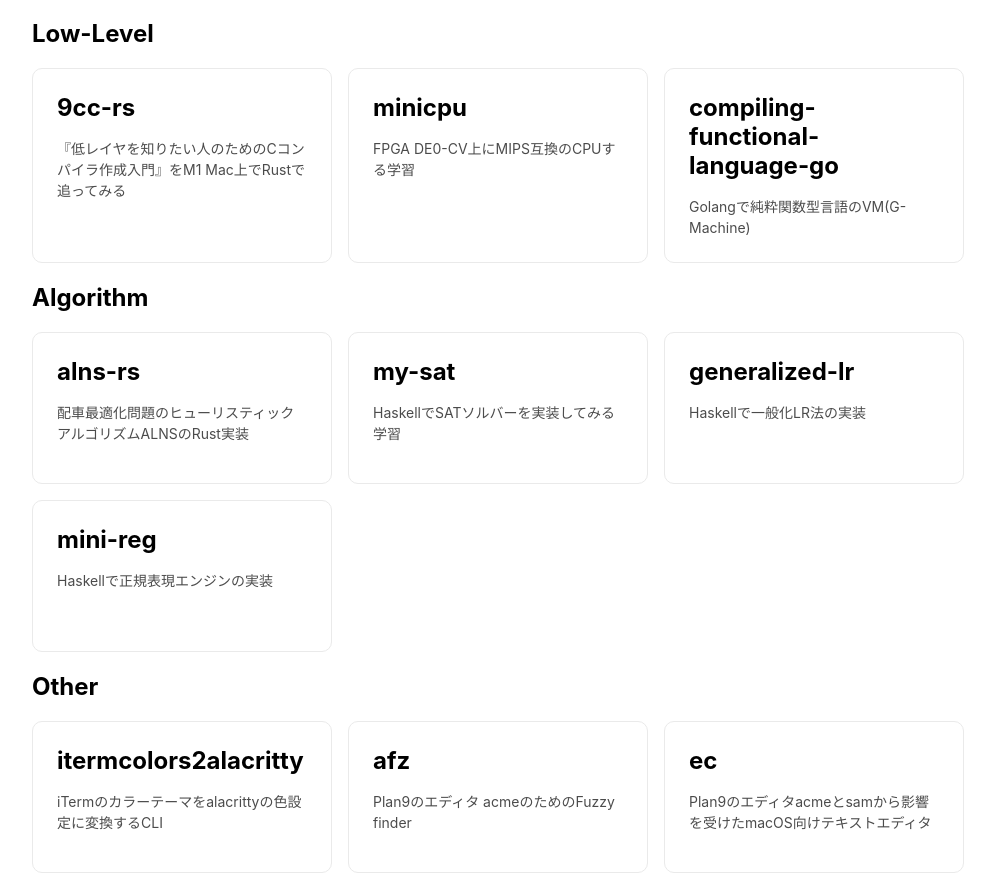
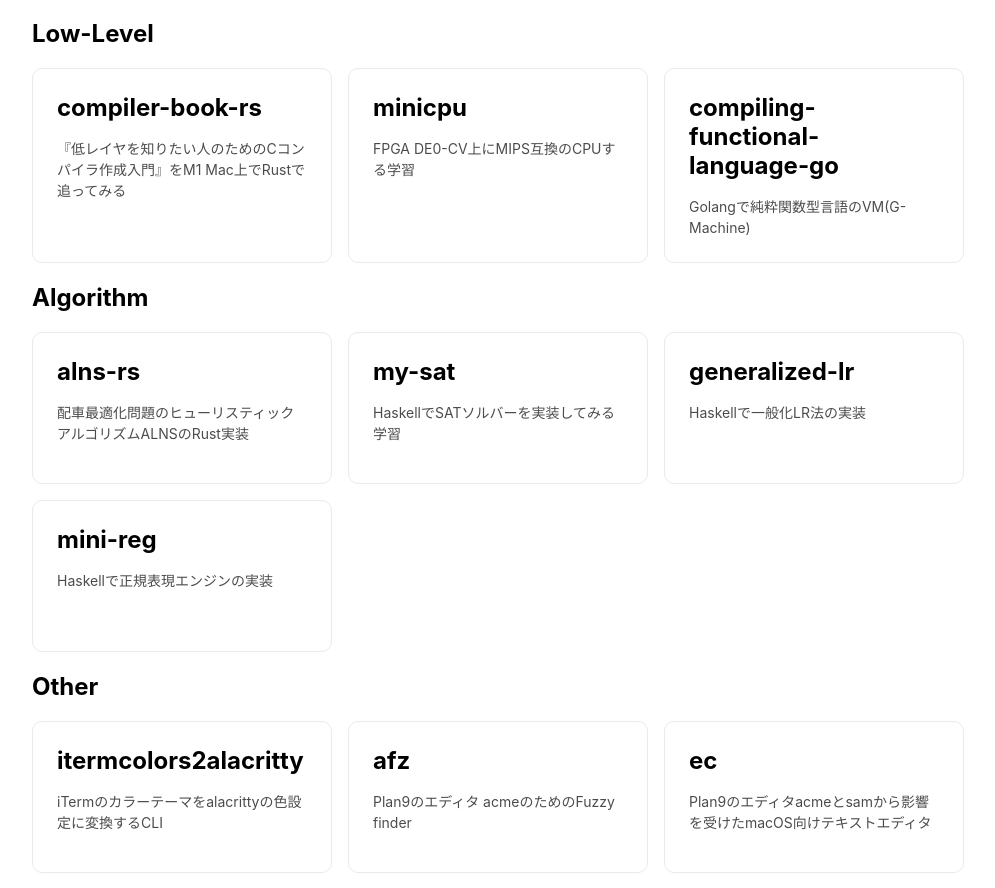
Before and after one commit to pocket7878/pocket7878-com, a Next.js app: page /playground in a window 1280 px wide. Shown: the part 1093-1981 px from the top of the page, without its empty margins (0-995 px from the left). Built offline with nearby package versions, Linux system fonts and the light colour scheme.

Commit message:
feature: Update compiler-book-rs link

```diff
--- a/pages/playground.tsx
+++ b/pages/playground.tsx
@@ -84,7 +84,7 @@ const Playground: NextPage = () => {
             <h2>Low-Level</h2>
             <LinksWrapper>
               <GitHubLinkPlaygroundCard
-                repoName='9cc-rs'
+                repoName='compiler-book-rs'
                 description='『低レイヤを知りたい人のためのCコンパイラ作成入門』をM1 Mac上でRustで追ってみる'
               />
               <GitHubLinkPlaygroundCard
```
